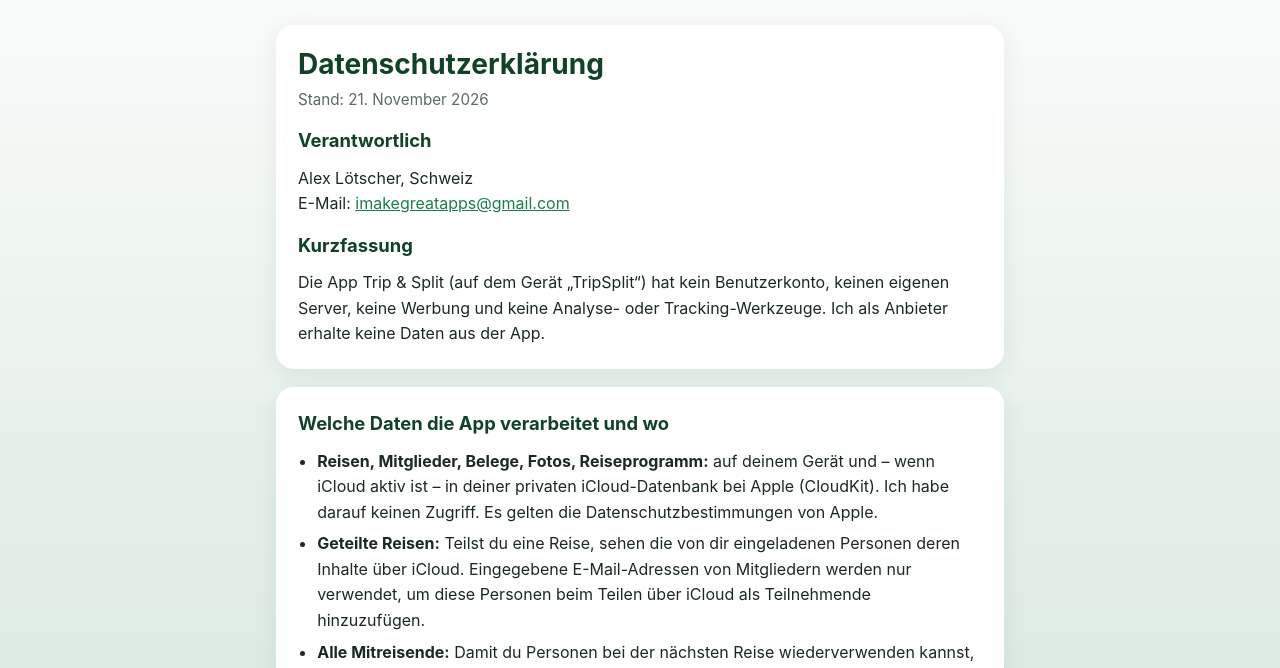
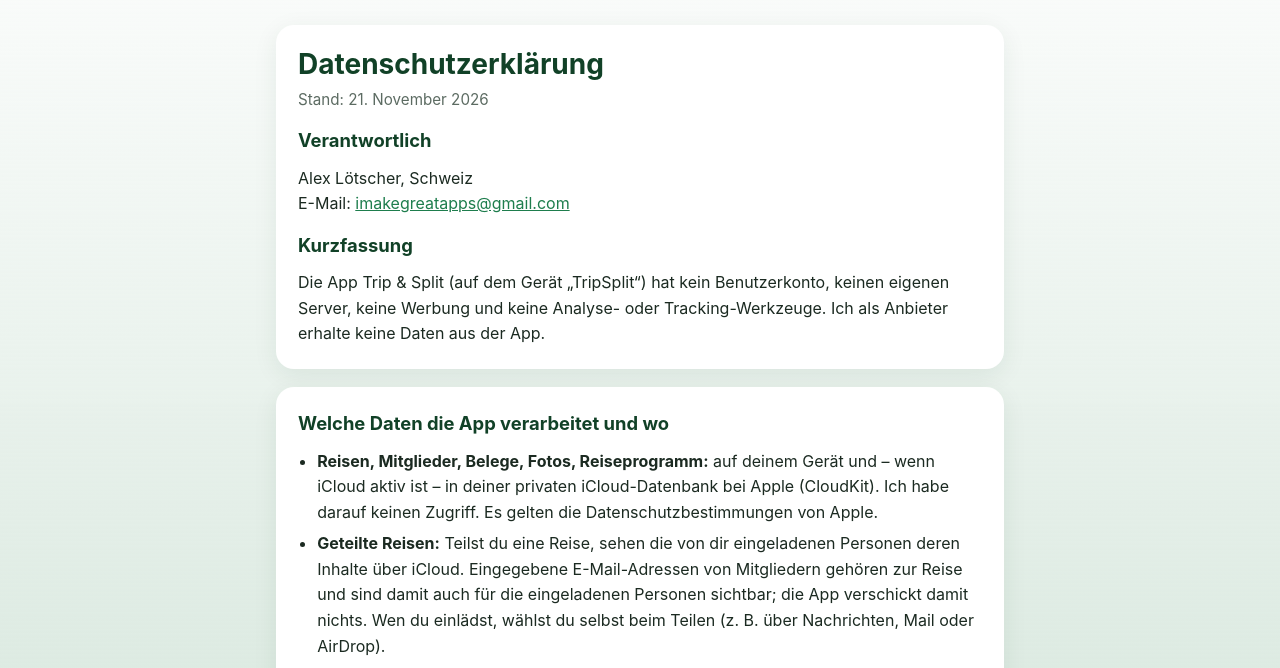
Before and after one commit to alex-dev-12345/tripsplit, a plain HTML site: page datenschutz.html in a window 1280 px wide. Shown: the part 131-799 px from the top of the page. Drawn offline with Linux system fonts and the light colour scheme.

Commit message:
Datenschutz: E-Mail-Adressen von Mitgliedern werden nicht mehr zum Einladen verwendet

```diff
--- a/datenschutz.html
+++ b/datenschutz.html
@@ -35,7 +35,7 @@
     <h2>Welche Daten die App verarbeitet und wo</h2>
     <ul>
       <li><strong>Reisen, Mitglieder, Belege, Fotos, Reiseprogramm:</strong> auf deinem Gerät und – wenn iCloud aktiv ist – in deiner privaten iCloud-Datenbank bei Apple (CloudKit). Ich habe darauf keinen Zugriff. Es gelten die Datenschutzbestimmungen von Apple.</li>
-      <li><strong>Geteilte Reisen:</strong> Teilst du eine Reise, sehen die von dir eingeladenen Personen deren Inhalte über iCloud. Eingegebene E-Mail-Adressen von Mitgliedern werden nur verwendet, um diese Personen beim Teilen über iCloud als Teilnehmende hinzuzufügen.</li>
+      <li><strong>Geteilte Reisen:</strong> Teilst du eine Reise, sehen die von dir eingeladenen Personen deren Inhalte über iCloud. Eingegebene E-Mail-Adressen von Mitgliedern gehören zur Reise und sind damit auch für die eingeladenen Personen sichtbar; die App verschickt damit nichts. Wen du einlädst, wählst du selbst beim Teilen (z. B. über Nachrichten, Mail oder AirDrop).</li>
       <li><strong>Alle Mitreisende:</strong> Damit du Personen bei der nächsten Reise wiederverwenden kannst, merkt sich die App Name, E-Mail-Adresse, Foto und Gewichtung der Mitglieder deiner Reisen – auf deinem Gerät und in deiner privaten iCloud-Datenbank. Diese Liste wird nie mit Mitreisenden geteilt; du kannst Einträge in den Reise-Einstellungen unter „Alle Mitreisende“ bearbeiten oder löschen.</li>
       <li><strong>Belegerkennung:</strong> Texterkennung und Auswertung mit Apple Intelligence laufen vollständig auf deinem Gerät. Belegfotos werden dafür nicht übertragen.</li>
       <li><strong>Kamera und Fotos:</strong> nur, um Belege zu scannen oder zu importieren, Fotos zu Reisepunkten aufzunehmen oder auszuwählen und – wenn du es auswählst – ein Belegfoto in deiner Fotomediathek abzulegen, jeweils nur nach deiner Freigabe.</li>
```
Also changed, not shown: privacy.html (+1 -1 lines).
